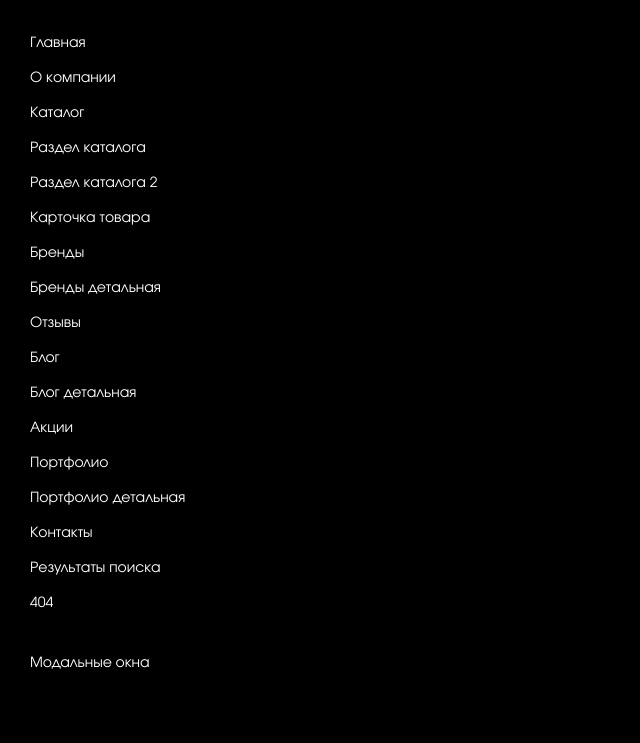
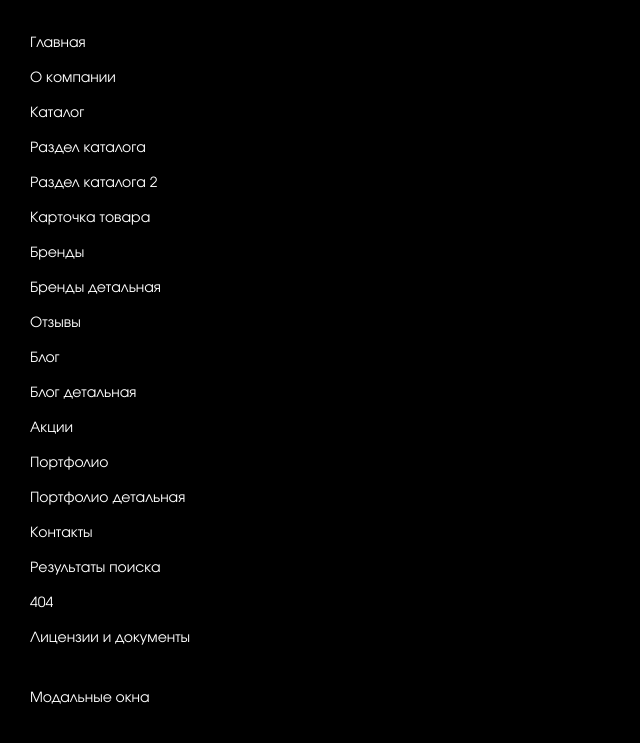
Before and after one commit to menhunging/medexpert, a plain HTML site: page index.html in a window 1280 px wide. Shown: the part 117-860 px from the top of the page, without its empty margins (0-640 px from the left). Drawn offline with Linux system fonts and the light colour scheme.

Commit message:
add link

```diff
--- a/index.html
+++ b/index.html
@@ -72,6 +72,7 @@
   <a href="pages/contacts/contacts.html">Контакты</a>
   <a href="pages/search/search-result.html">Результаты поиска</a>
   <a href="pages/404/404.html">404</a>
+  <a href="pages/documentts/documents.html">Лицензии и документы</a>
   <br />
   <br />
   <a href="pages/modals/modals.html">Модальные окна</a>
```
